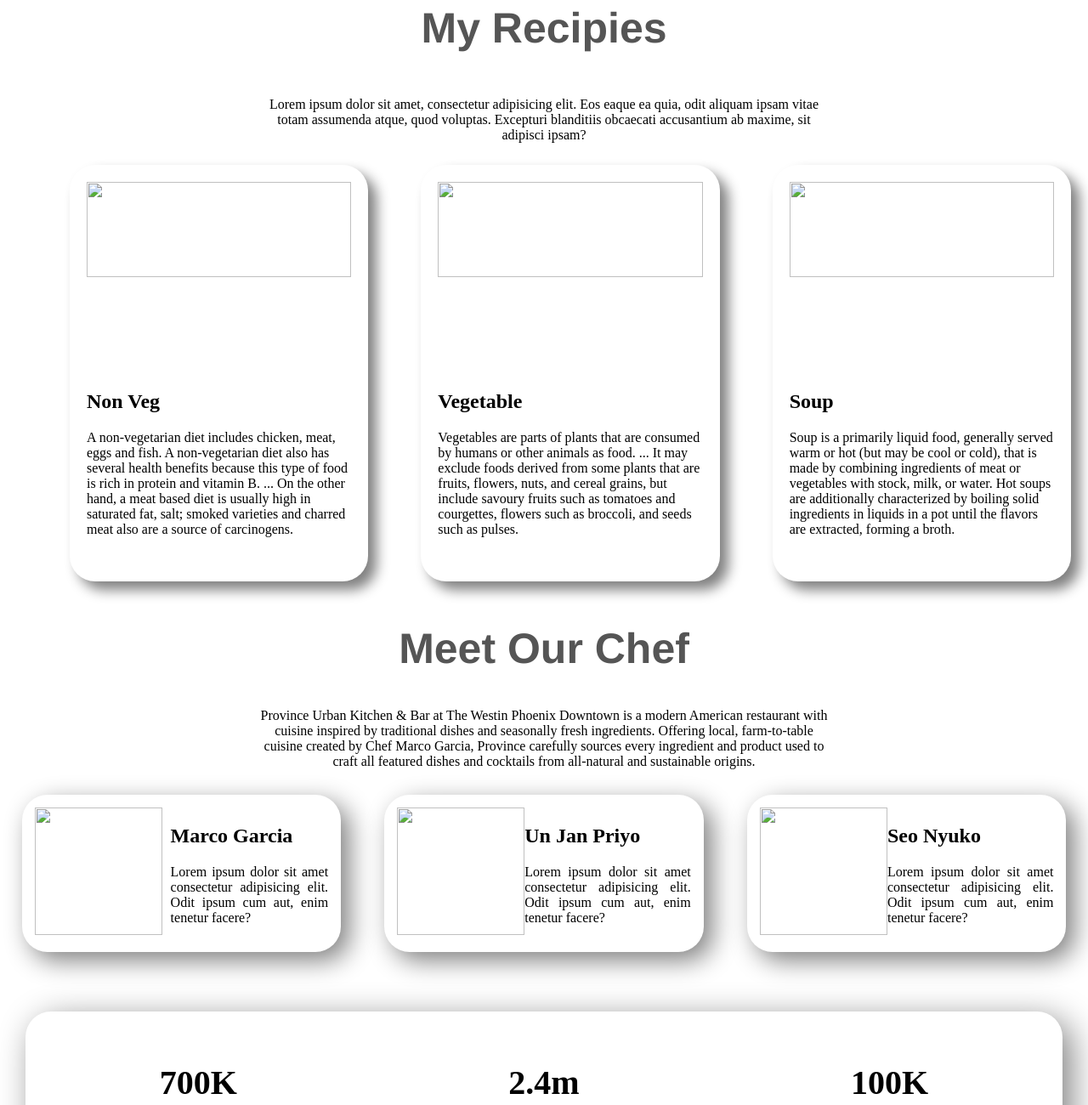
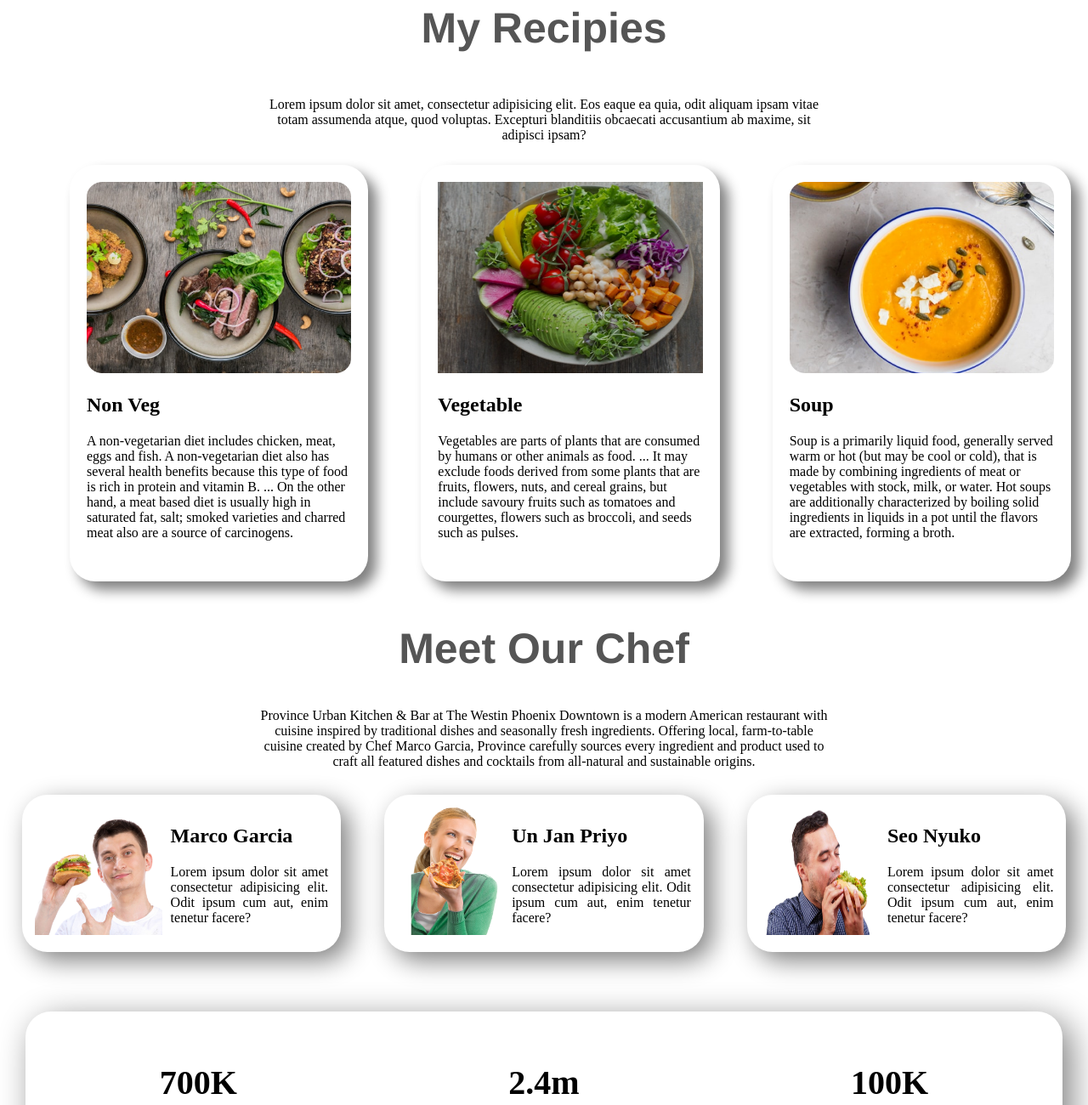
Before and after one commit to nizamseu/food-network, a plain HTML site: page index.html in a window 1280 px wide. Shown: the part 1137-2437 px from the top of the page at 85% size. Drawn offline with Linux system fonts and the light colour scheme; the site is published under a folder, as on GitHub Pages, so addresses that start at the root find nothing.

Commit message:
All image bug fixed

```diff
--- a/index.html
+++ b/index.html
@@ -27,7 +27,7 @@
 
         <section class="about-me">
             <div class="about-me-half">
-                    <img src="/images/female/Person Image.png" alt="">
+                    <img src="images/female/Person Image.png" alt="">
             </div>
 
             <div class="about-me-half">
@@ -48,17 +48,17 @@
             </div>
             <div class="recipes-card">
                 <div class="card">
-                    <img src="/images/food/Project Cover1.jpg" alt="">
+                    <img src="images/food/Project Cover1.jpg" alt="">
                     <h2>Non Veg</h2>
                     <p>A non-vegetarian diet includes chicken, meat, eggs and fish. A non-vegetarian diet also has several health benefits because this type of food is rich in protein and vitamin B. ... On the other hand, a meat based diet is usually high in saturated fat, salt; smoked varieties and charred meat also are a source of carcinogens.</p>
                 </div>
                 <div class="card">
-                    <img src="/images/food/Project Cover5.png" alt="">
+                    <img src="images/food/Project Cover5.png" alt="">
                     <h2>Vegetable</h2>
                     <p>Vegetables are parts of plants that are consumed by humans or other animals as food. ... It may exclude foods derived from some plants that are fruits, flowers, nuts, and cereal grains, but include savoury fruits such as tomatoes and courgettes, flowers such as broccoli, and seeds such as pulses.</p>
                 </div>
                 <div class="card">
-                    <img src="/images/food/Project Cover.png" alt="">
+                    <img src="images/food/Project Cover.png" alt="">
                     <h2> Soup</h2>
                     <p>Soup is a primarily liquid food, generally served warm or hot (but may be cool or cold), that is made by combining ingredients of meat or vegetables with stock, milk, or water. Hot soups are additionally characterized by boiling solid ingredients in liquids in a pot until the flavors are extracted, forming a broth.</p>
                 </div>
@@ -72,7 +72,7 @@
                 </div>
                 <div class="chef">
                     <div class="chef-card">
-                        <img src="/images/male/1.png" alt="">
+                        <img src="images/male/1.png" alt="">
                         <div class="chef-card-info">
                             <h2>Marco Garcia</h2>
                              <p>Lorem ipsum dolor sit amet consectetur adipisicing elit. Odit ipsum cum aut, enim tenetur facere?</p>
@@ -81,7 +81,7 @@
                     </div>
 
                     <div class="chef-card">
-                        <img src="/images/female/5.png" alt="">
+                        <img src="images/female/5.png" alt="">
                         <div>
                             <h2>Un Jan Priyo</h2>
                              <p>Lorem ipsum dolor sit amet consectetur adipisicing elit. Odit ipsum cum aut, enim tenetur facere?</p>
@@ -89,7 +89,7 @@
 
                     </div>
                     <div class="chef-card">
-                        <img src="/images/male/3.png" alt="">
+                        <img src="images/male/3.png" alt="">
                         <div>
                             <h2>Seo Nyuko</h2>
                              <p>Lorem ipsum dolor sit amet consectetur adipisicing elit. Odit ipsum cum aut, enim tenetur facere?</p>
```
